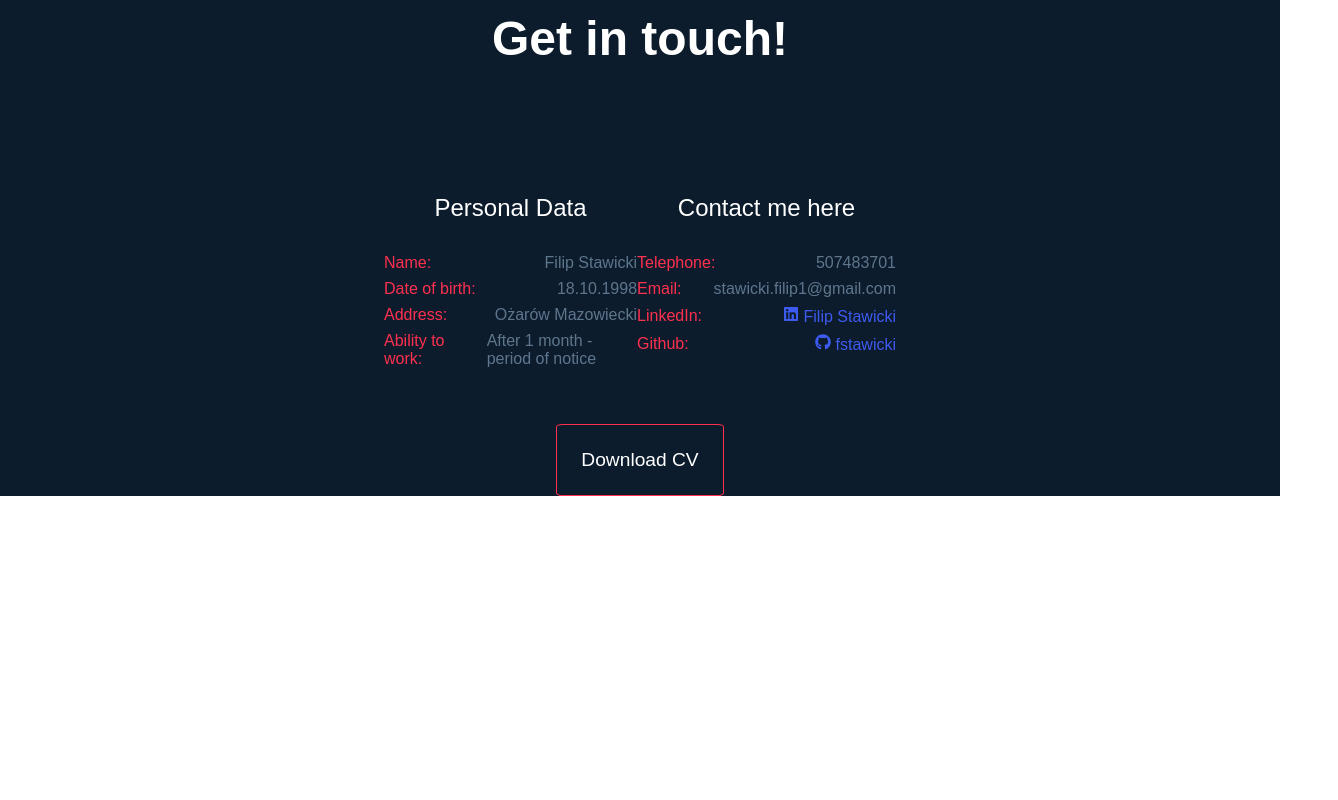
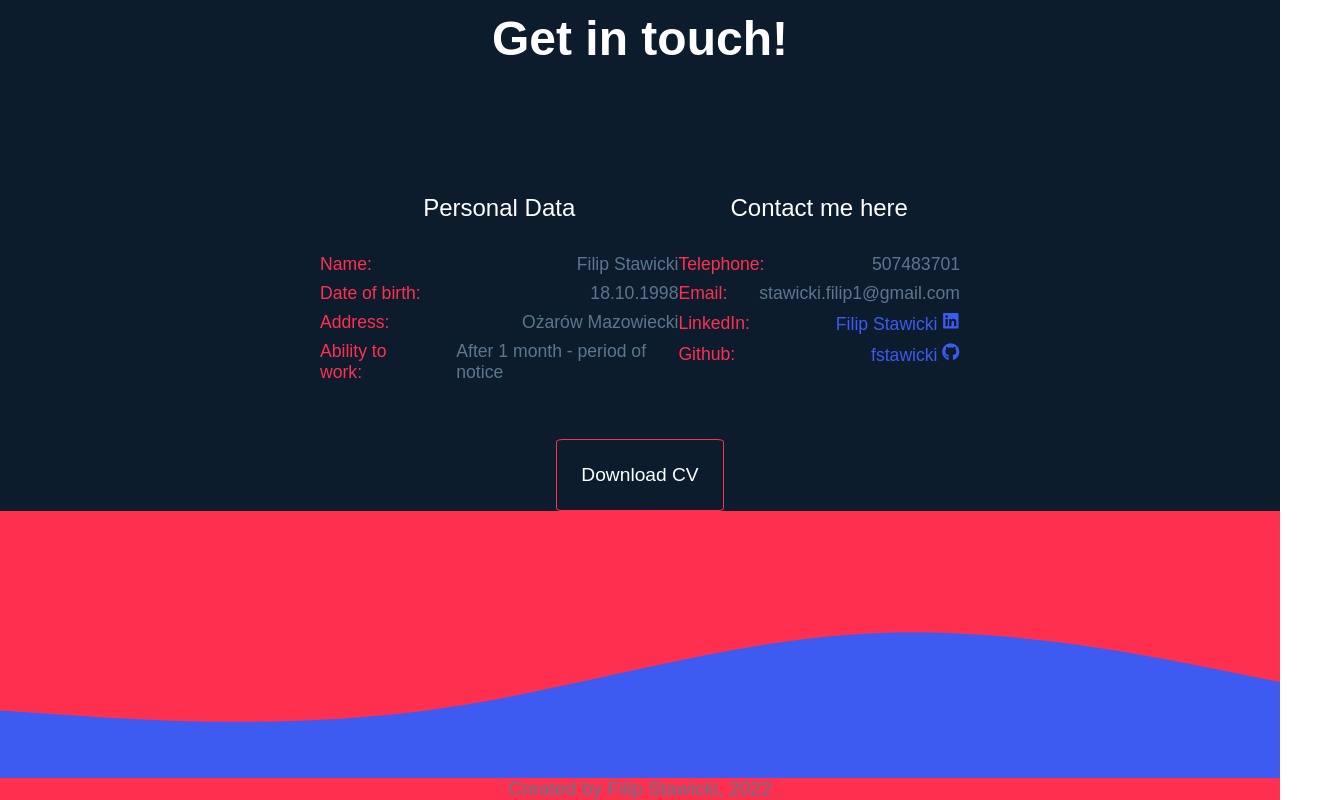
Before and after one commit to fstawicki/fstawicki_portfolio, a React (Create React App) app: page / in a window 1280 px wide. Shown: the part 3767-4567 px from the top of the page, 1338 px wide, since content can reach past the window. Before the commit the page ends 4263 px from the top, so only its background shows below. Built offline with nearby package versions, Linux system fonts and the light colour scheme.

Commit message:
working on footer component

```diff
--- a/src/App.js
+++ b/src/App.js
@@ -9,6 +9,7 @@ import Jobs from "./components/Jobs";
 import About from "./components/About";
 import Projects from "./components/Projects";
 import Contact from "./components/Contact";
+import Footer from "./components/Footer";
 
 
 function App() {
@@ -21,6 +22,7 @@ function App() {
         <Jobs />
         <Projects />
         <Contact />
+        <Footer />
       </div>
     </ThemeProvider>
   );
--- a/src/components/Contact.jsx
+++ b/src/components/Contact.jsx
@@ -27,8 +27,8 @@ const Contact = () => {
             <ul className="links">
               <li><span className='color-accent'>Telephone: </span>507483701</li>
               <li><span className='color-accent'>Email: </span>stawicki.filip1@gmail.com</li>
-              <li><span className='color-accent'>LinkedIn: </span><a href="https://www.linkedin.com/in/f-stawicki/"><FaLinkedin /> Filip Stawicki</a></li>
-              <li><span className='color-accent'>Github: </span><a href="https://github.com/fstawicki"><FaGithub /> fstawicki</a></li>
+              <li><span className='color-accent'>LinkedIn: </span><a href="https://www.linkedin.com/in/f-stawicki/">Filip Stawicki <FaLinkedin /></a></li>
+              <li><span className='color-accent'>Github: </span><a href="https://github.com/fstawicki">fstawicki <FaGithub /></a></li>
             </ul>
           </div>
         </div>
--- /dev/null
+++ b/src/components/Footer.jsx
@@ -0,0 +1,16 @@
+import React from 'react';
+import { StyledFooter } from './styles/Footer.styled';
+
+import wave from '../assets/waves/wave.svg';
+
+const Footer = () => {
+  return (
+      <StyledFooter>
+        <img src={wave} alt="" />
+        <p>Created by Filip Stawicki, 2022</p>
+        <a href="#">^ To Top</a>
+    </StyledFooter>
+  )
+}
+
+export default Footer
--- a/src/components/styles/Contact.styled.jsx
+++ b/src/components/styles/Contact.styled.jsx
@@ -45,7 +45,7 @@ h3{
 .flexDiv{
     display: flex;
     justify-content: space-between;
-    width: 40%;
+    width: 50%;
 
     p{
         text-align: center;
@@ -59,6 +59,8 @@ h3{
         align-items: center;
         margin-bottom: 0.5rem;
         color: ${({theme}) => theme.greytext};
+
+        font-size: 1.1rem;
 
         a{
             text-decoration: none;
--- /dev/null
+++ b/src/components/styles/Footer.styled.jsx
@@ -0,0 +1,55 @@
+import styled from "styled-components";
+
+export const StyledFooter = styled.div`
+
+    background-color: ${({ theme }) => theme.accent};
+
+    position: relative;
+
+
+
+    img{
+    }
+/*
+    .sign{
+        display: flex;
+        justify-content: space-between;
+        align-items: center;
+        padding: 0 2rem;
+
+        position: absolute;
+        bottom: 1rem;
+        right: 0;
+
+        width: 50%;
+        margin: 0 0 0 auto;
+
+    } */
+
+    p{
+        font-size: 1.2rem;
+        color: white;
+        text-align: center;
+
+        position: absolute;
+        bottom: 0;
+        display: block;
+        width: 100%;
+
+        background-color: ${({ theme }) => theme.accent};
+        color: ${({ theme }) => theme.greytext};
+        z-index: 444;
+    }
+
+    a{
+
+        padding-right: 2rem;
+        color: white;
+        text-align: right;
+
+        position: absolute;
+        bottom: 0;
+    }
+
+
+`
```
